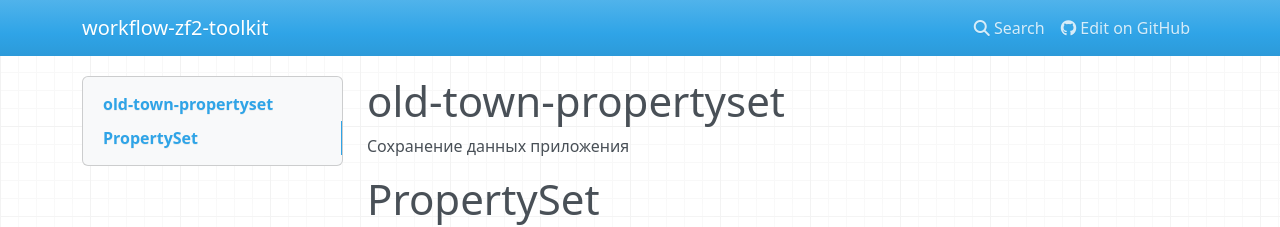
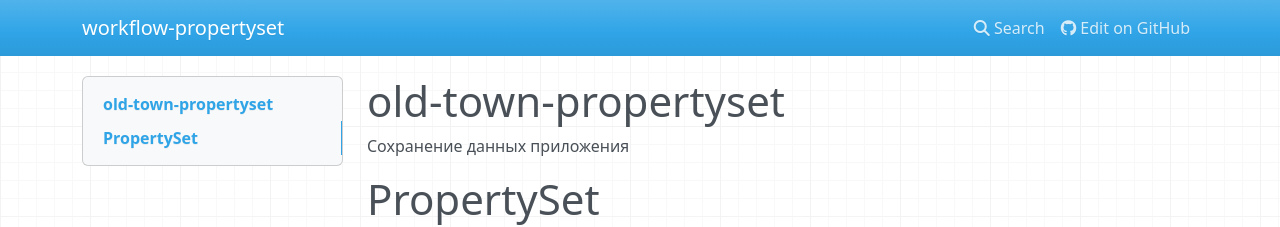
Before and after one commit to old-town/old-town-propertyset, an MkDocs documentation site: the page built from doc/book/ru/index.md, in a window 1280 px wide. Shown: the top 227 px of the page. Built offline with MkDocs 1.6.1, drawn with Linux system fonts in a browser that asks for light colours; nearby versions of some CDN libraries; old or Windows-style settings are respelled for this version of MkDocs.

Commit message:
sm-110 Реализация мод workflow-zf2-toolkit

```diff
--- a/mkdocs.yml
+++ b/mkdocs.yml
@@ -1,7 +1,7 @@
 docs_dir: doc/book/ru
 pages:
     - index.md
-site_name: workflow-zf2-toolkit
+site_name: workflow-propertyset
 site_description: 'Сохранение данных приложения'
 repo_url: 'https://github.com/old-town/old-town-propertyset'
 copyright: 'Copyright (c) 2016 <a href="https://github.com/old-town/">OldTown</a>'
```
Also changed, not shown: 1 other file.
